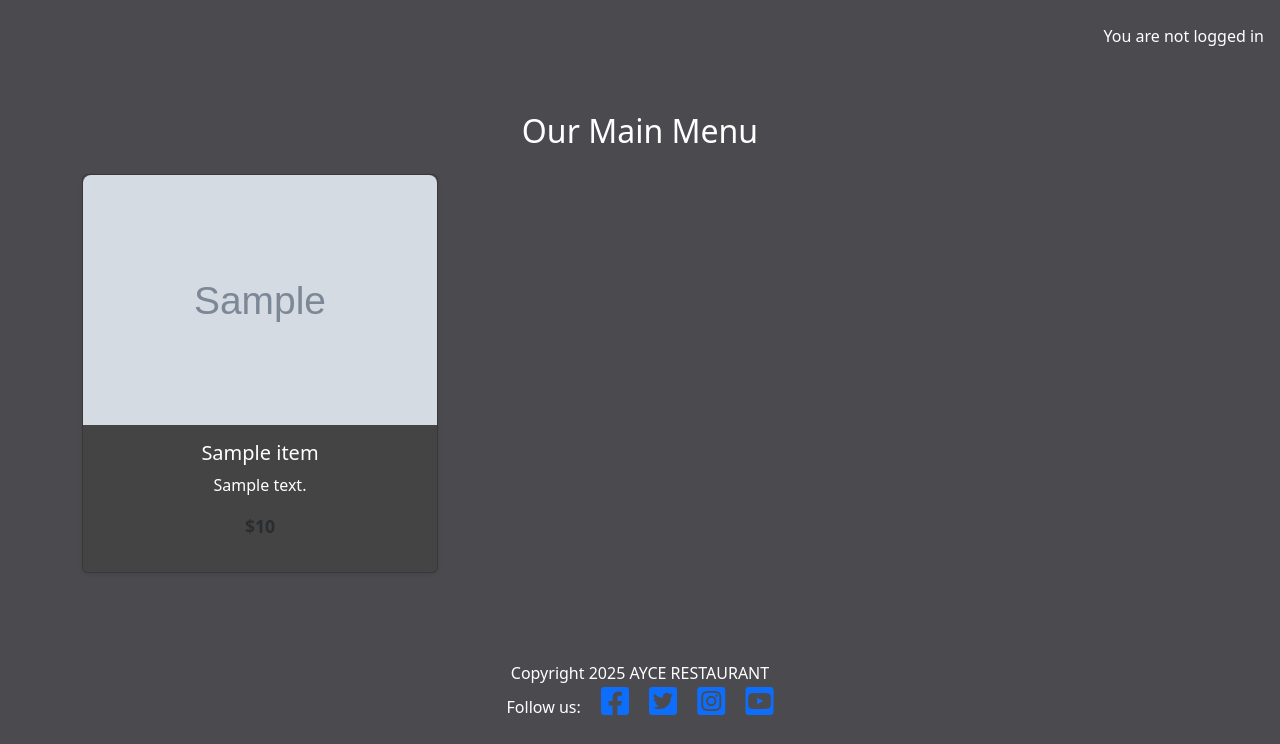
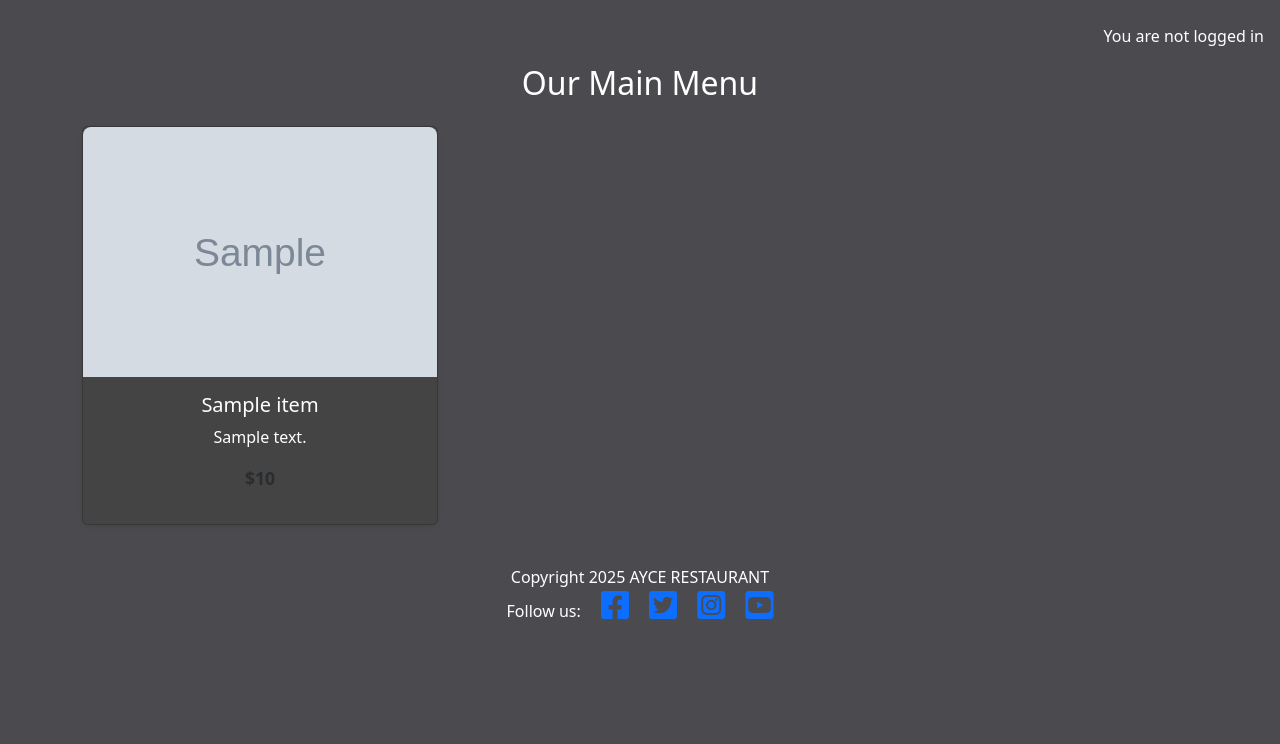
Before and after one commit to kenneth2-3/Restaurant_booking, a Django app: template menu/templates/menu/menu_list.html in a window 1280 px wide. Shown: the part 56-800 px from the top of the page. Run offline with Django 4.2, Linux system fonts and the light colour scheme; the template is opened without the code that fills it: most values are stand-ins (such as "Sample title", 1, 10 or a date in 2020); grey boxes marked "Sample" are stand-in pictures; some libraries are stand-ins or nearby versions.

```diff
--- a/menu/templates/menu/menu_list.html
+++ b/menu/templates/menu/menu_list.html
@@ -2,7 +2,7 @@
 {% load static %}
 
 {% block content %}
-<div class="container py-5">
+<div class="container">
     <h2 class="mb-4 text-center">Our Main Menu</h2>
     <div class="row">
         {% for item in items %}
```
Also changed, not shown: README.md.
